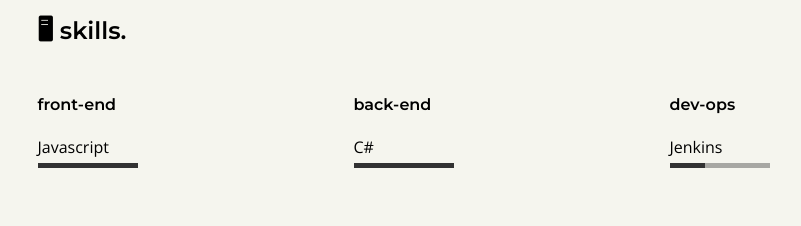
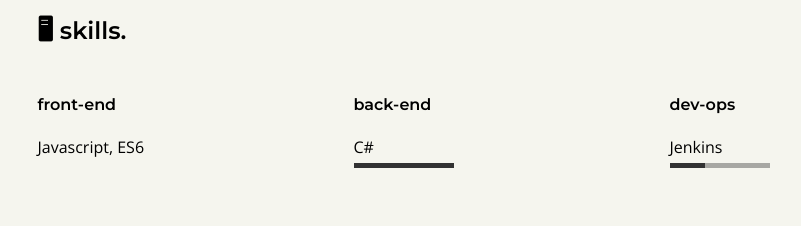
Before and after one commit to Agezao/agezao.github.io, a website: page index.html in a window 1280 px wide. Shown: the part 1540-1766 px from the top of the page, without its empty margins (130-931 px from the left). Drawn offline with nearby package versions, Linux system fonts and the light colour scheme.

Commit message:
Update index.html

```diff
--- a/index.html
+++ b/index.html
@@ -66,8 +66,7 @@
       <div class="skill-niche">
         <h4>front-end</h4>
         <span>
-          Javascript
-          <div class="progress-holder"><div class="progress-bar" style="width: 100%;"></div></div>
+          Javascript, ES6
         </span>
       </div>
       <div class="skill-niche">
```
